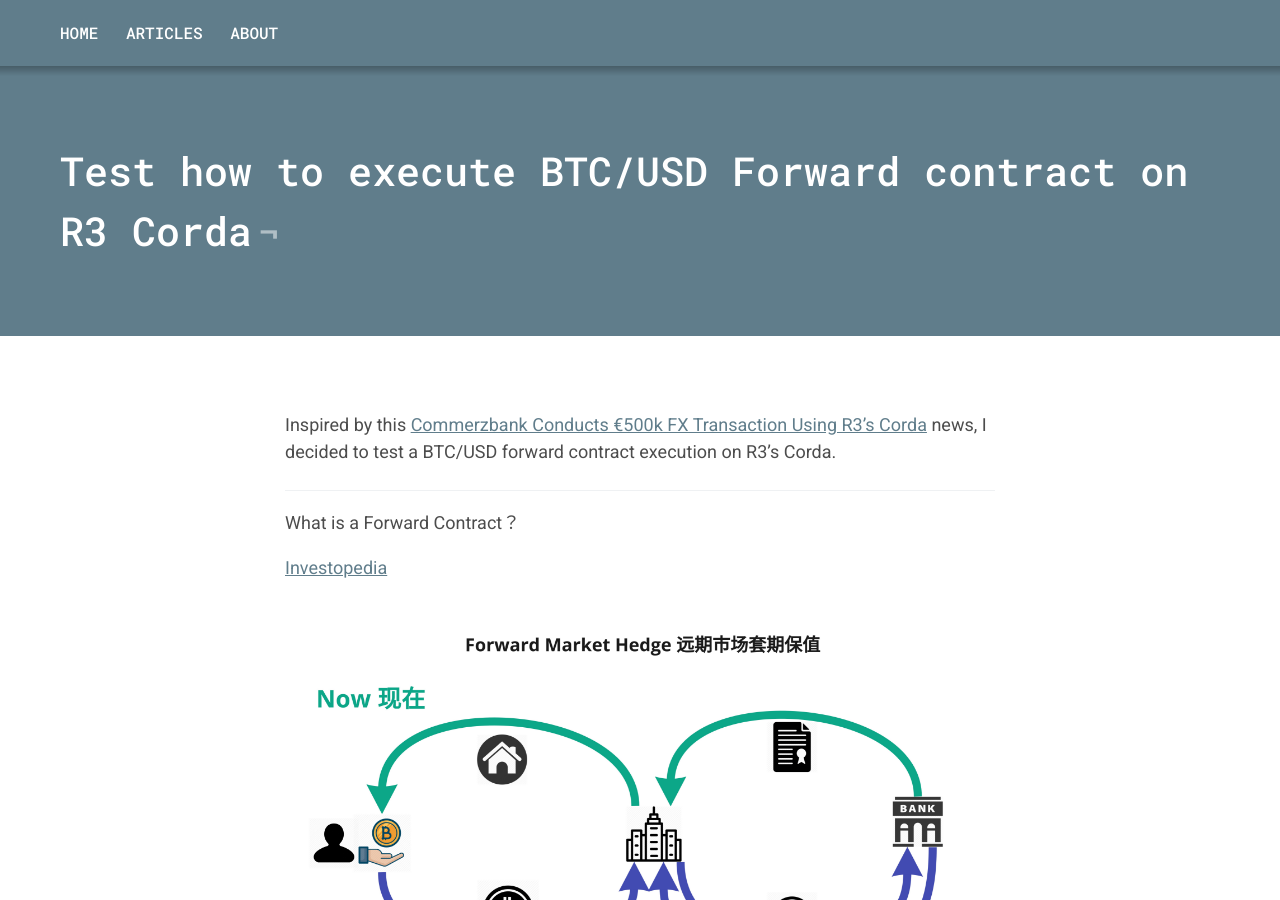
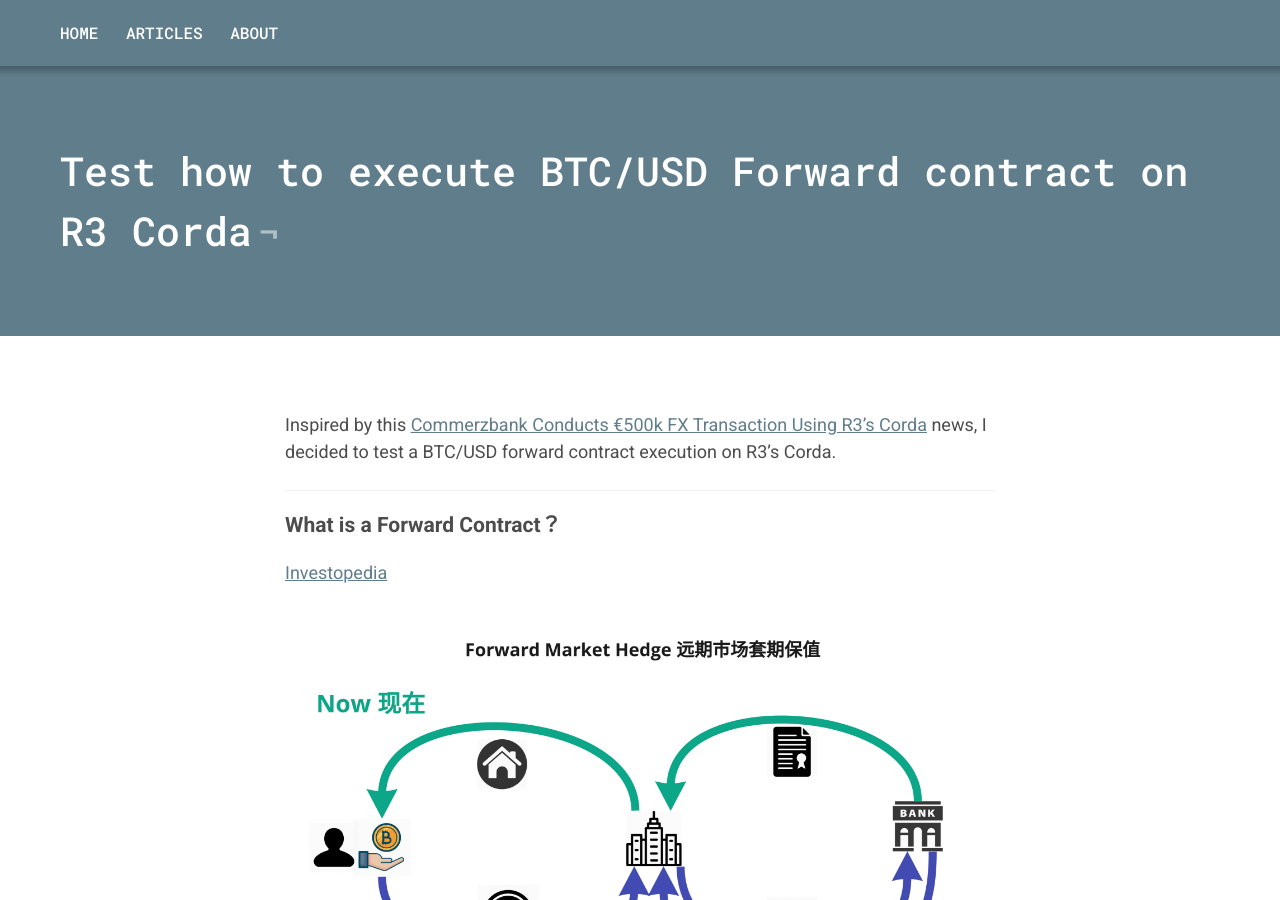
Before and after one commit to finfabrik/finfabrik.github.io, a Jekyll site: the page built from _posts/2018-06-01-charlie-01.md, in a window 1280 px wide and 900 px high. Built offline with Jekyll 4.4.1, drawn with Linux system fonts in a browser that asks for light colours.

```diff
--- a/_posts/2018-06-01-charlie-01.md
+++ b/_posts/2018-06-01-charlie-01.md
@@ -8,7 +8,7 @@ categories:
 Inspired by this [Commerzbank Conducts €500k FX Transaction Using R3's Corda](https://www.coindesk.com/commerzbank-conducts-e500k-fx-transaction-using-r3s-corda/) news, I decided to test a BTC/USD forward contract execution on R3's Corda.
 
 ---
-What is a Forward Contract？
+### What is a Forward Contract？
 
 [Investopedia](https://www.investopedia.com/terms/f/forwardcontract.asp)
 
```
